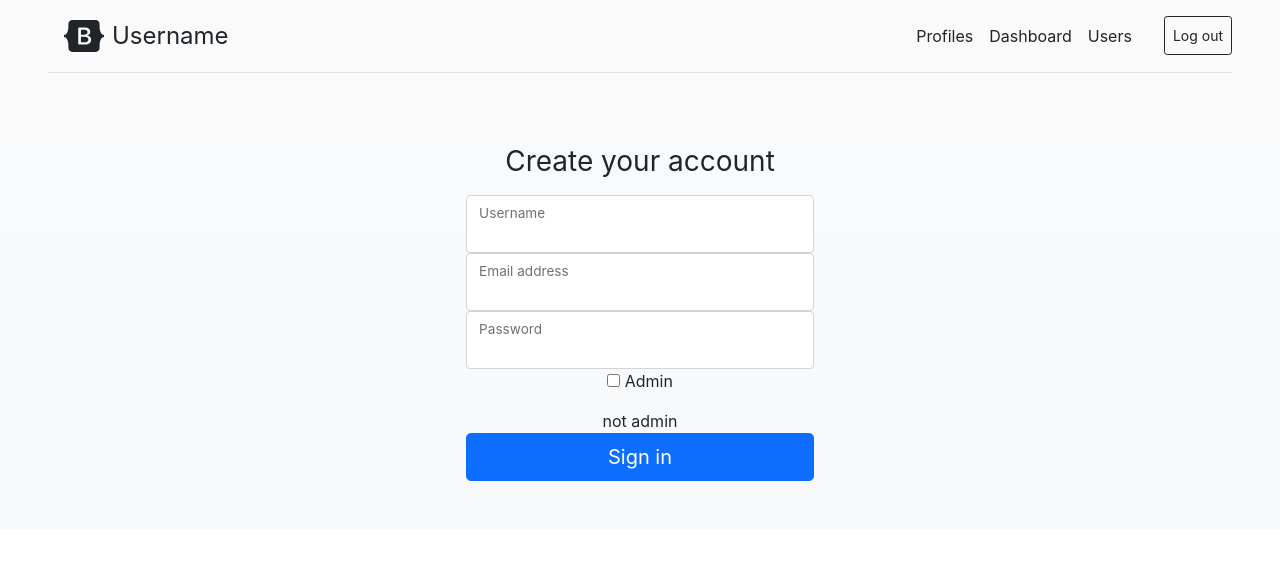
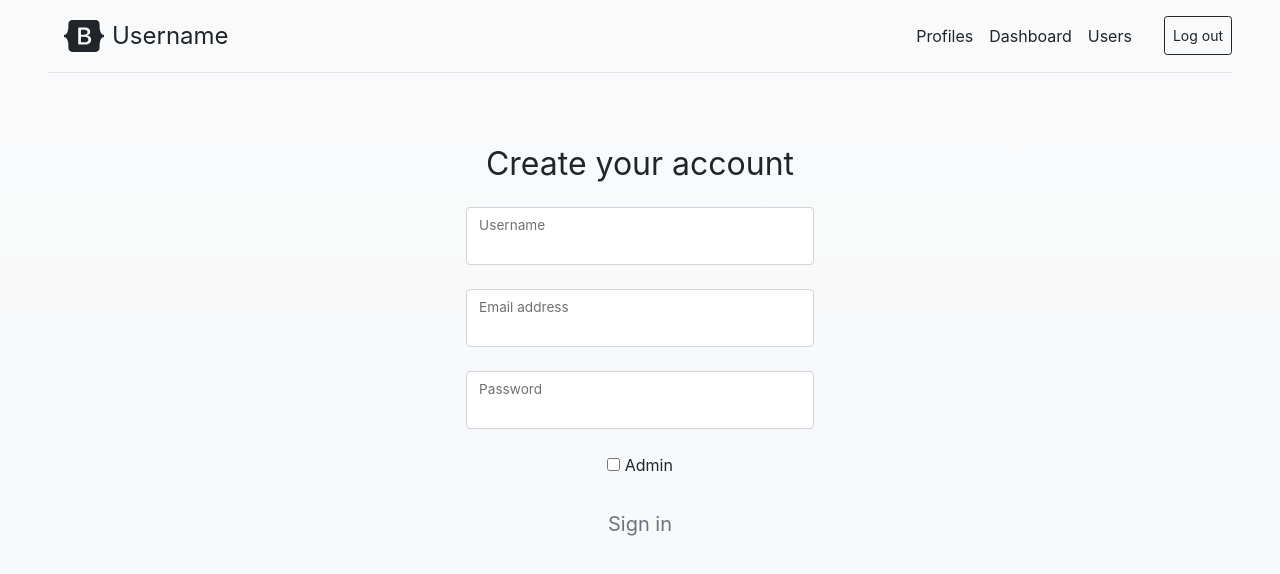
Before and after one commit to Iverick/profiles-frontend, a React (Create React App) app: page /signup in a window 1280 px wide. Shown: the top 574 px of the page. Built offline with nearby package versions, Linux system fonts and the light colour scheme.

Commit message:
Improved SignUp component.

```diff
--- a/src/MainRouter.js
+++ b/src/MainRouter.js
@@ -10,12 +10,13 @@ const MainRouter = () => {
   return (
     <div>
       <Routes>
+        <Route path="*">404 not found!</Route>
         <Route path="/signup" element={<SignUp />} />
         <Route path="/signin" element={<SignIn />} />
         <Route path="/dashboard" element={<Dashboard />} />
         <Route path="/users" element= {<Users />} />
         <Route path="/users/:userId" element={<User />} />
-        <Route>404 not found!</Route>
+
       </Routes>
     </div>
   )
--- a/src/components/session/SignUp.js
+++ b/src/components/session/SignUp.js
@@ -40,6 +40,8 @@ export default function SignUp() {
     if (username === '' || email === '' || password === '') {
       setError(true)
     } else {
+      // Make a call to API endpoint with the form data using imported function and redirect
+      // to SignIn page on success
       register(username, email, password, admin).then((data) => {
         if (data.error) {
           setError(true)
@@ -55,9 +57,14 @@ export default function SignUp() {
       <div className="col-4 offset-4">
       <main className="form-signin w-100 m-auto">
         <form>
-          <h1 className="h3 mb-3 fw-normal">Create your account</h1>
+          <h1 className="h2 mb-3 fw-normal">Create your account</h1>
 
-          <div className="form-floating">
+          <div className="text-danger"
+               style={{ display: error ? '' : 'none'}}>
+            There were errors while registering your account
+          </div>
+
+          <div className="form-floating my-4">
             <input
               type="text"
               className="form-control"
@@ -67,7 +74,7 @@ export default function SignUp() {
             <label htmlFor="usernameField">Username</label>
           </div>
 
-          <div className="form-floating">
+          <div className="form-floating my-4">
             <input
               type="email"
               className="form-control"
@@ -77,7 +84,7 @@ export default function SignUp() {
             <label htmlFor="emailField">Email address</label>
           </div>
 
-          <div className="form-floating">
+          <div className="form-floating my-4">
             <input
               type="password"
               className="form-control"
@@ -87,16 +94,13 @@ export default function SignUp() {
             <label htmlFor="passwordField">Password</label>
           </div>
 
-          <div className="checkbox mb-3">
+          <div className="checkbox my-4">
             <label>
               <input type="checkbox" checked={ admin } onChange={ handleAdmin } /> Admin
             </label>
           </div>
 
-          {/* remove the following line after the component is finished */}
-          { admin ? 'you are an admin' : 'not admin '}
-
-          <button onClick={handleSubmit} className="w-100 btn btn-lg btn-primary" type="submit">
+          <button onClick={handleSubmit} className="w-100 btn btn-lg btn-outline-secondary border-0" type="submit">
             Sign in
           </button>
         </form>
```
